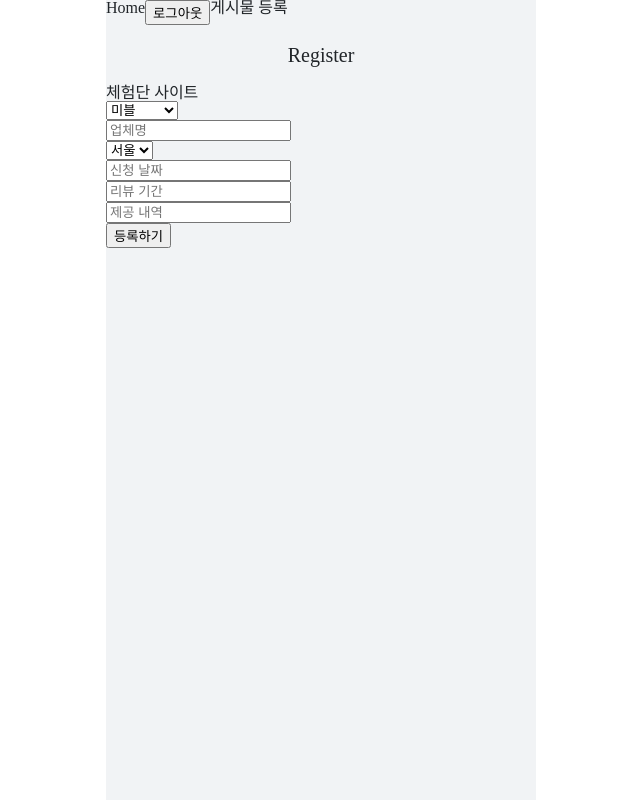
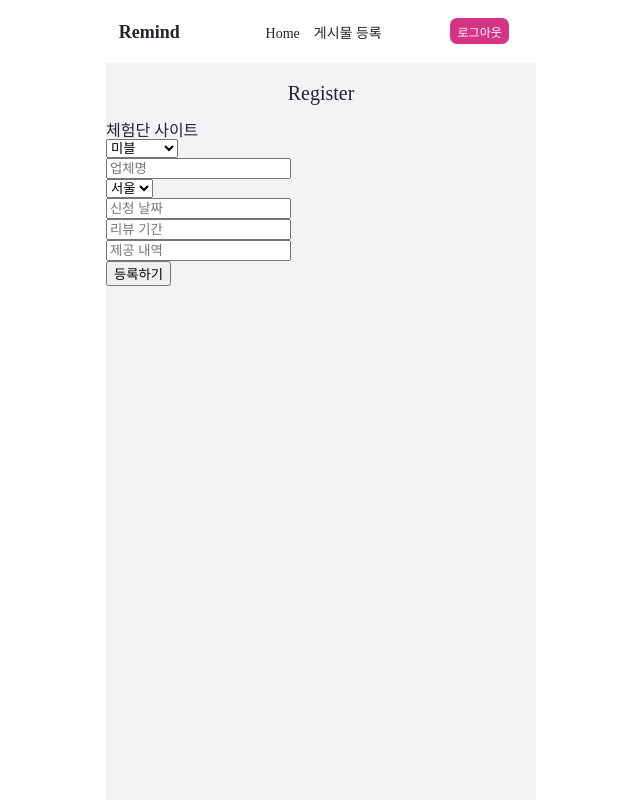
Before and after one commit to soohyun-dev/Remind, a React (Vite) app: page /Register in a window 1280 px wide. Shown: the whole page, without its empty margins (319-959 px from the left). Built offline with nearby package versions, Linux system fonts and the light colour scheme; a web font is replaced by a local one.

Commit message:
:sparkles: feat: navbar 스타일링링

```diff
--- a/src/components/Navbar/Navbar.styled.ts
+++ b/src/components/Navbar/Navbar.styled.ts
@@ -2,4 +2,39 @@ import styled from "styled-components";
 
 export const NavbarSection = styled.section`
   display: flex;
+  padding: 0.8em;
+  background: #fff;
+  align-items: center;
+  line-height: 2em;
 `;
+
+export const LogoBox = styled.div`
+  width: 20%;
+  font-size: 18px;
+  font-weight: 600;
+`;
+
+export const MenuBox = styled.div`
+  width: 62%;
+  display: flex;
+  justify-content: center;
+`;
+
+export const MenuItemBox = styled.div`
+  margin: 0.4em 0.6em 0 0.4em;
+  font-weight: 500;
+  font-size: 14px;
+`;
+
+export const LogoutBox = styled.div`
+  width: 18%;
+`;
+
+export const LogoutButton = styled.button`
+  padding: 0.4em 0.6em;
+  border: none;
+  border-radius: 7px;
+  color: #fff;
+  background: #d63384;
+  font-size: 12px;
+`;
--- a/src/components/Navbar/Navbar.tsx
+++ b/src/components/Navbar/Navbar.tsx
@@ -2,7 +2,14 @@ import { useDispatch } from "react-redux";
 import { Link, useNavigate } from "react-router-dom";
 import { userSlice } from "@/feature/userSlice";
 import { persistor } from "@/main";
-import { NavbarSection } from "./Navbar.styled";
+import {
+  LogoBox,
+  LogoutBox,
+  LogoutButton,
+  MenuBox,
+  MenuItemBox,
+  NavbarSection,
+} from "./Navbar.styled";
 
 export default function Navbar() {
   const dispatch = useDispatch();
@@ -17,15 +24,24 @@ export default function Navbar() {
 
   return (
     <NavbarSection>
+      <LogoBox>
+        <p>Remind</p>
+      </LogoBox>
+      <MenuBox>
+        <MenuItemBox>
           <Link to="/Main">
             <p>Home</p>
           </Link>
-      <div>
-        <button onClick={() => purge()}>로그아웃</button>
-      </div>
+        </MenuItemBox>
+        <MenuItemBox>
           <Link to="/Register">
             <p>게시물 등록</p>
           </Link>
+        </MenuItemBox>
+      </MenuBox>
+      <LogoutBox>
+        <LogoutButton onClick={() => purge()}>로그아웃</LogoutButton>
+      </LogoutBox>
     </NavbarSection>
   );
 }
```
Lines whose indentation alone changed are shown as unchanged.
